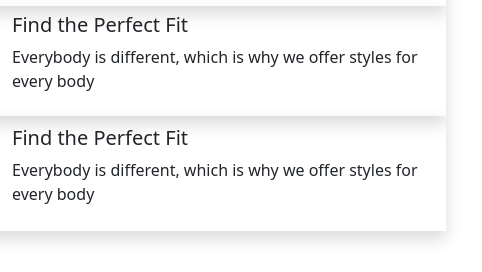
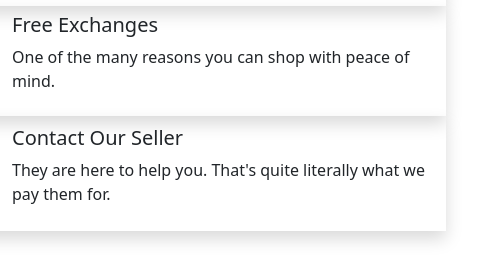
Before and after one commit to shafikul311/responsive-website, a plain HTML site: page index.html in a window 1280 px wide. Shown: the part 2067-2339 px from the top of the page, 182-664 px from the left. Drawn offline with nearby package versions, Linux system fonts and the light colour scheme.

Commit message:
change again

```diff
--- a/index.html
+++ b/index.html
@@ -274,11 +274,9 @@
                 class="m-3 p-3"
               />
               <div>
-                <h5>Find the Perfect Fit</h5>
-                <p>
-                  Everybody is different, which is why we offer styles for every
-                  body
-                </p>
+                <h5>Free Exchanges</h5>
+                <p>One of the many reasons you can shop
+                  with peace of mind.</p>
               </div>
             </div>
             <div class="d-flex align-items-center shadow">
@@ -289,10 +287,10 @@
                 class="m-3 p-3"
               />
               <div>
-                <h5>Find the Perfect Fit</h5>
-                <p>
-                  Everybody is different, which is why we offer styles for every
-                  body
+                <h5>Contact Our Seller</h5>
+                <p>They are here to help you. That's quite
+
+                  literally what we pay them for.
                 </p>
               </div>
             </div>
```
Also changed, not shown: style.css (+4 -5 lines).
